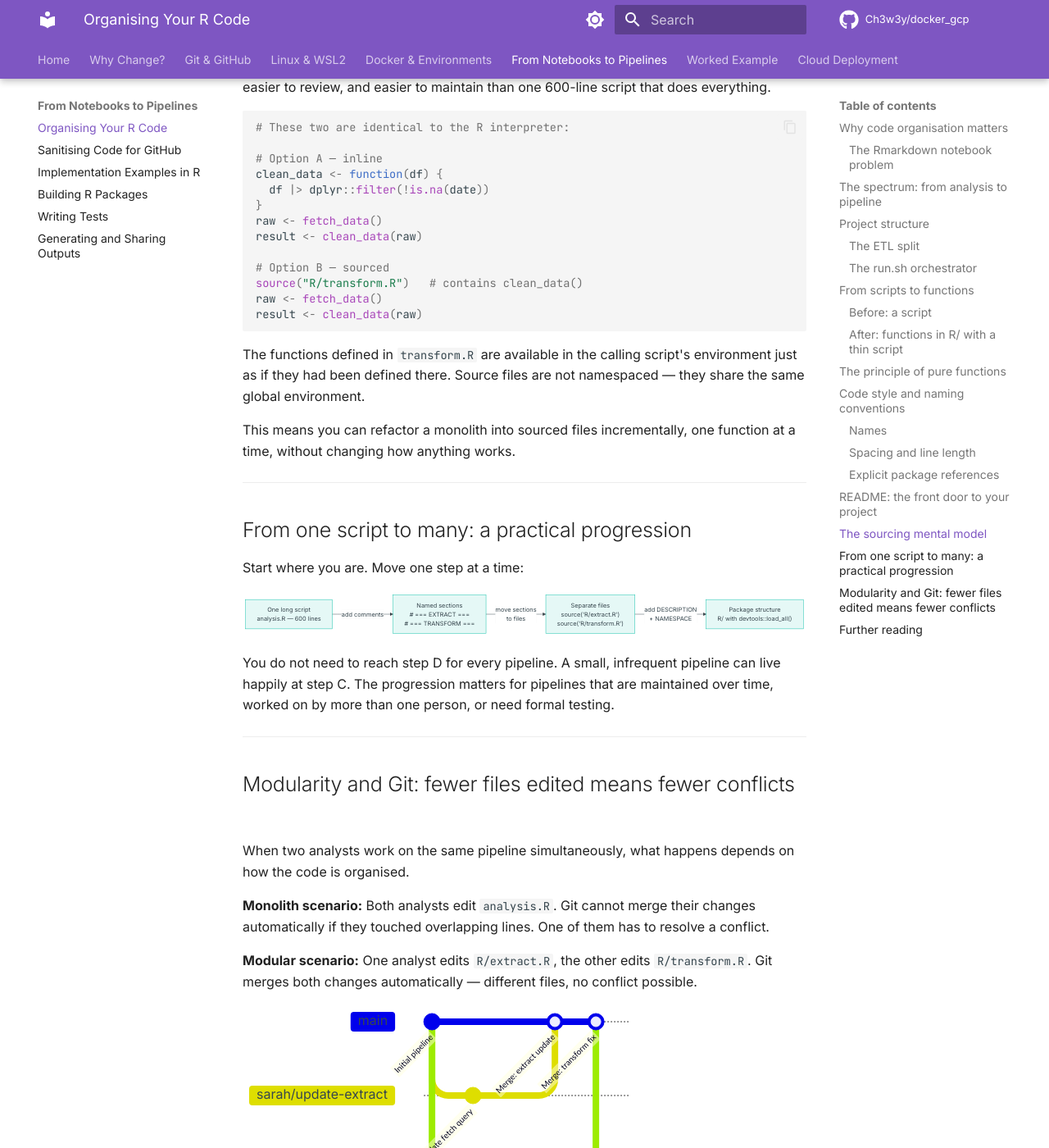
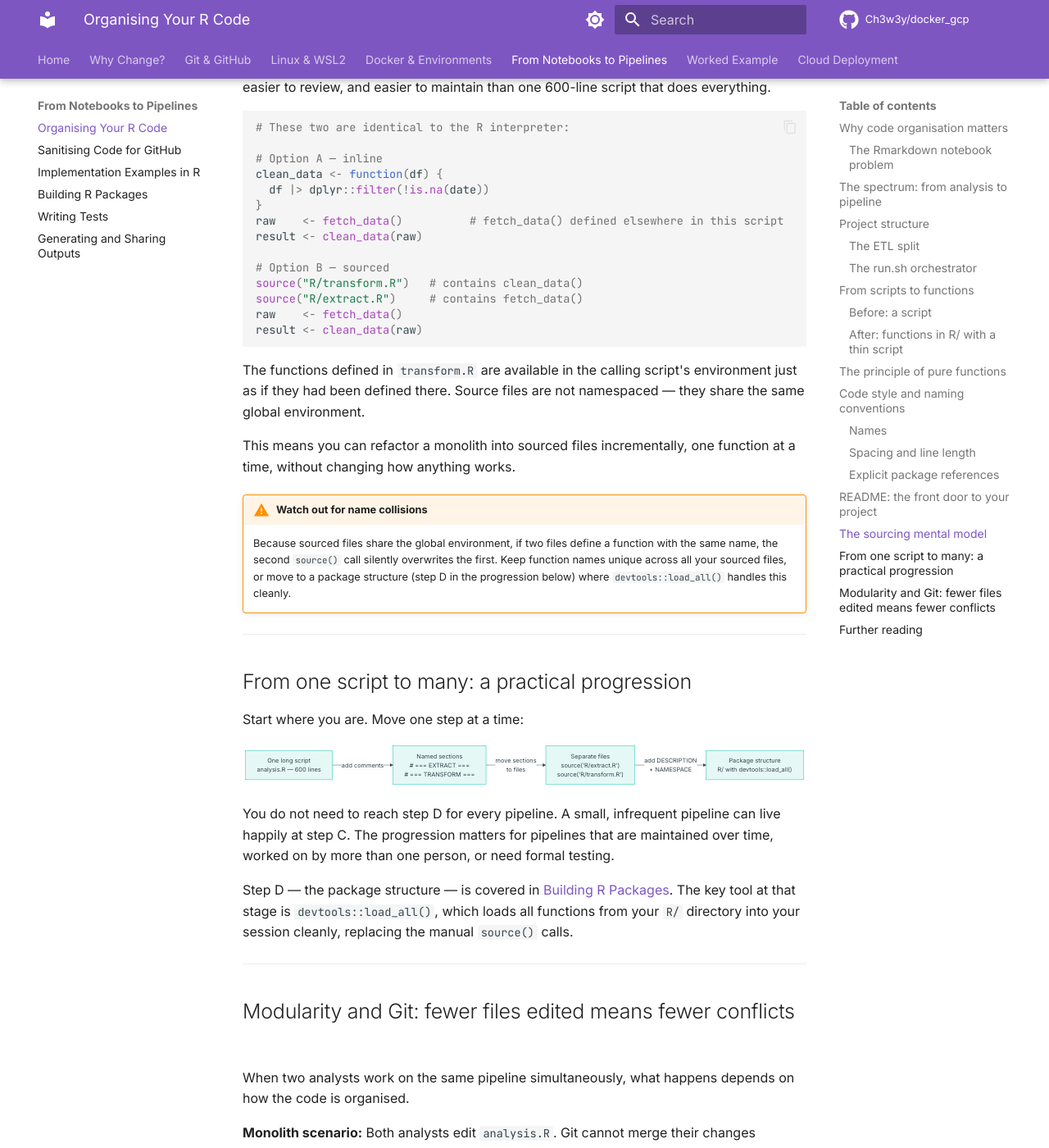
Before and after one commit to Ch3w3y/docker_gcp, an MkDocs documentation site: the page built from docs/code-organisation.md, in a window 1280 px wide and 1400 px high, scrolled down 8684 px. Shown: the whole window at 82% size. Built offline with MkDocs 1.6.1 and Material for MkDocs 9.7.7, drawn with Linux system fonts in a browser that asks for light colours; comment, search, counter and statistics services are not loaded.

Commit message:
docs: fix minor quality issues in code-organisation new sections
- Replace <br/> with <br> in Mermaid node labels (consistency)
- Annotate fetch_data() in sourcing example to avoid copy-paste confusion
- Add !!! warning about name collisions in global environment
- Add prose gloss for devtools::load_all() in progression section

Co-authored-by: Claude Sonnet 4.6 <noreply@anthropic.com>

````diff
--- a/docs/code-organisation.md
+++ b/docs/code-organisation.md
@@ -396,18 +396,22 @@ The benefit is entirely human: a named file with a single responsibility is easi
 clean_data <- function(df) {
   df |> dplyr::filter(!is.na(date))
 }
-raw <- fetch_data()
+raw    <- fetch_data()          # fetch_data() defined elsewhere in this script
 result <- clean_data(raw)
 
 # Option B — sourced
 source("R/transform.R")   # contains clean_data()
-raw <- fetch_data()
+source("R/extract.R")     # contains fetch_data()
+raw    <- fetch_data()
 result <- clean_data(raw)
 ```
 
 The functions defined in `transform.R` are available in the calling script's environment just as if they had been defined there. Source files are not namespaced — they share the same global environment.
 
 This means you can refactor a monolith into sourced files incrementally, one function at a time, without changing how anything works.
+
+!!! warning "Watch out for name collisions"
+    Because sourced files share the global environment, if two files define a function with the same name, the second `source()` call silently overwrites the first. Keep function names unique across all your sourced files, or move to a package structure (step D in the progression below) where `devtools::load_all()` handles this cleanly.
 
 ---
 
@@ -417,10 +421,10 @@ Start where you are. Move one step at a time:
 
 ```mermaid
 flowchart LR
-    A["One long script<br/>analysis.R — 600 lines"]
-    B["Named sections<br/># === EXTRACT ===<br/># === TRANSFORM ==="]
-    C["Separate files<br/>source('R/extract.R')<br/>source('R/transform.R')"]
-    D["Package structure<br/>R/ with devtools::load_all()"]
+    A["One long script<br>analysis.R — 600 lines"]
+    B["Named sections<br># === EXTRACT ===<br># === TRANSFORM ==="]
+    C["Separate files<br>source('R/extract.R')<br>source('R/transform.R')"]
+    D["Package structure<br>R/ with devtools::load_all()"]
 
     A -->|"add comments"| B
     B -->|"move sections<br/>to files"| C
@@ -428,6 +432,8 @@ flowchart LR
 ```
 
 You do not need to reach step D for every pipeline. A small, infrequent pipeline can live happily at step C. The progression matters for pipelines that are maintained over time, worked on by more than one person, or need formal testing.
+
+Step D — the package structure — is covered in [Building R Packages](r-packages.md). The key tool at that stage is `devtools::load_all()`, which loads all functions from your `R/` directory into your session cleanly, replacing the manual `source()` calls.
 
 ---
 
````
